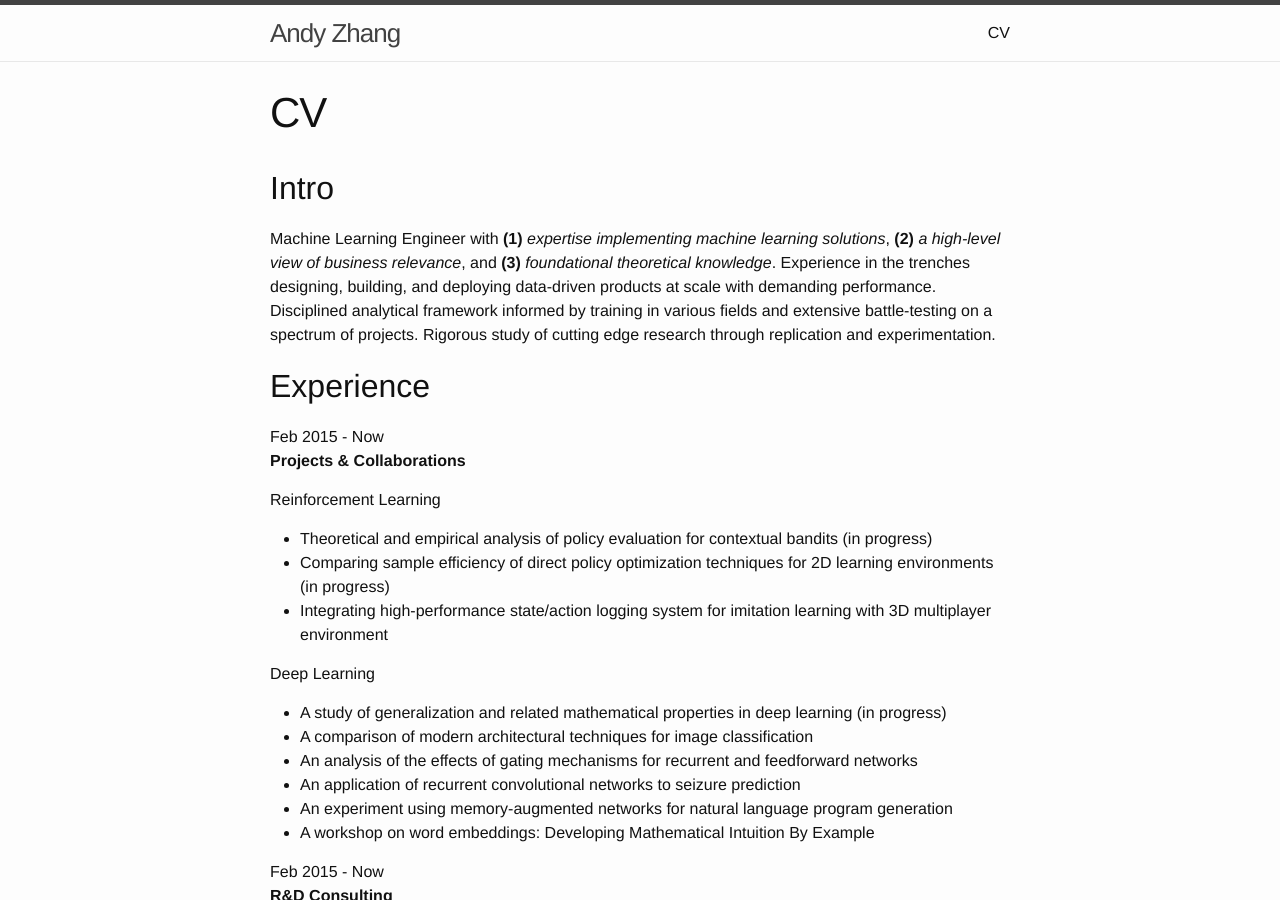
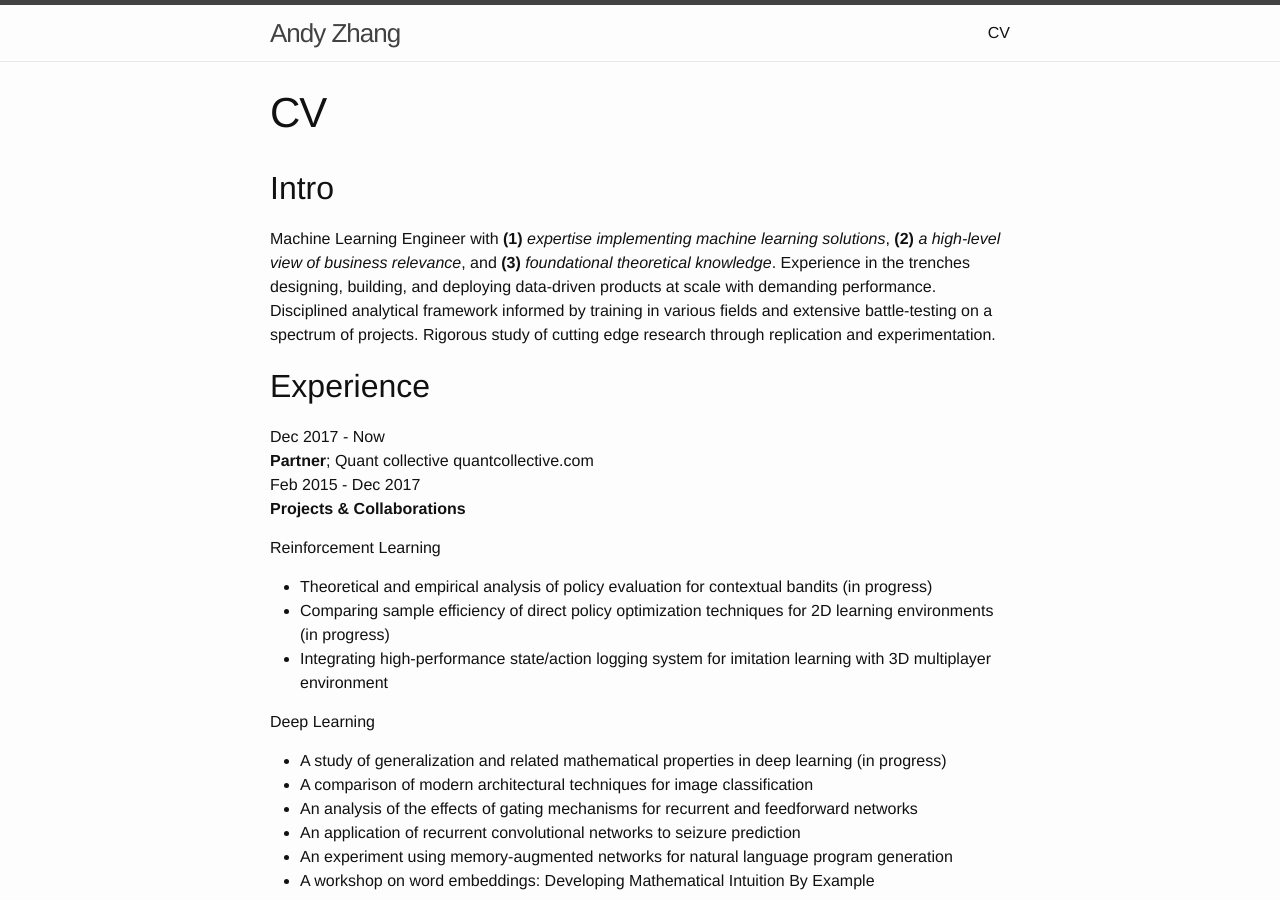
Before and after one commit to ZhangBanger/zhangbanger.github.io, a Jekyll site: the page built from about.md, in a window 1280 px wide and 900 px high. Built offline with Jekyll 4.4.1, drawn with Linux system fonts in a browser that asks for light colours.

Commit message:
Update resume to reflect QC

```diff
--- a/about.md
+++ b/about.md
@@ -11,7 +11,12 @@ Machine Learning Engineer with **(1)** *expertise implementing machine learning
 
 Experience
 ------------
-Feb 2015 - Now
+Dec 2017 - Now
+: **Partner**; Quant collective
+quantcollective.com
+
+
+Feb 2015 - Dec 2017
 : **Projects & Collaborations**
 
 Reinforcement Learning
@@ -27,7 +32,7 @@ Deep Learning
 * An experiment using memory-augmented networks for natural language program generation
 * A workshop on word embeddings: Developing Mathematical Intuition By Example
 
-Feb 2015 - Now
+Feb 2015 - Dec 2017
 : **R&D Consulting**
 
 Helping companies formulate their business & technical problems. Assessing feasibility and applicability of different technical approaches. Developing and implementing full stack solutions.
```
